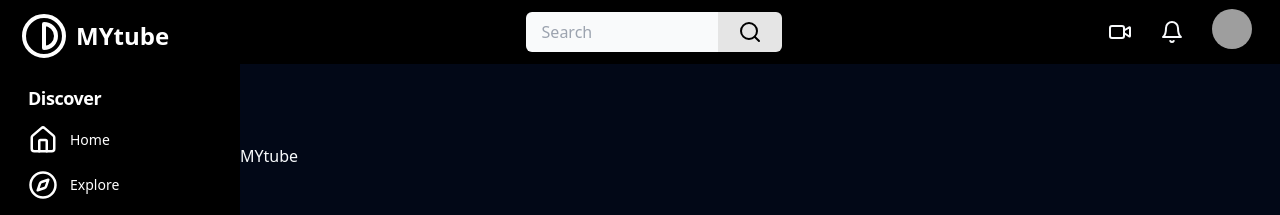
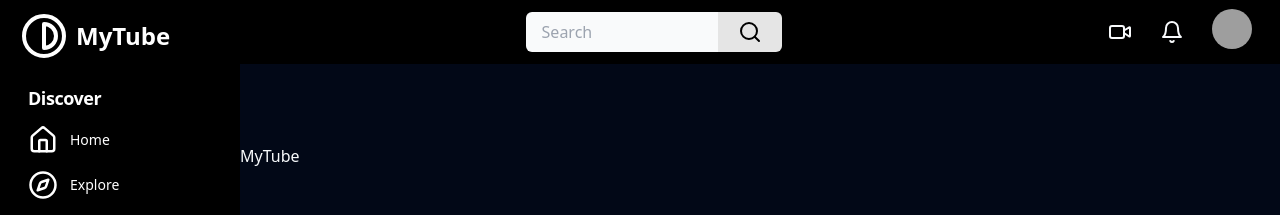
Before and after one commit to MoYusuf1/yt-clone, a Next.js app: page / in a window 1280 px wide. Shown: the top 215 px of the page. Built offline with nearby package versions, Linux system fonts and the light colour scheme; no server answers; grey boxes are pictures that could not be loaded.

Commit message:
ill pick the up after my flight back to mpls

```diff
--- a/src/app/(main)/page.tsx
+++ b/src/app/(main)/page.tsx
@@ -3,7 +3,7 @@
 export default function Home() {
   return (
     <>
-      MYtube
+      MyTube
     </>
   );
 }
--- a/src/app/layout.tsx
+++ b/src/app/layout.tsx
@@ -7,7 +7,7 @@ import TopNavigation from "@/components/TopNavigation";
 const inter = Inter({ subsets: ["latin"] });
 
 export const metadata: Metadata = {
-  title: "MYtube",
+  title: "MyTube",
   description: "Youtube Clone",
 };
 
--- a/src/components/Sidebar.tsx
+++ b/src/components/Sidebar.tsx
@@ -27,7 +27,7 @@ const Sidebar = ({ className }: Props) => {
       <div className='px-5 flex items-center'>
         <Link href='/' className='flex items-center space-x-2'>
           <Contrast size={48} className='text-white' />
-          <span className='text-2xl font-black'>MYtube</span>
+          <span className='text-2xl font-black'>MyTube</span>
         </Link>
       </div>
       <div className='space-y-4 py-4'>
```
Also changed, not shown: src/app/(main)/layout.tsx (+7 -10 lines).
